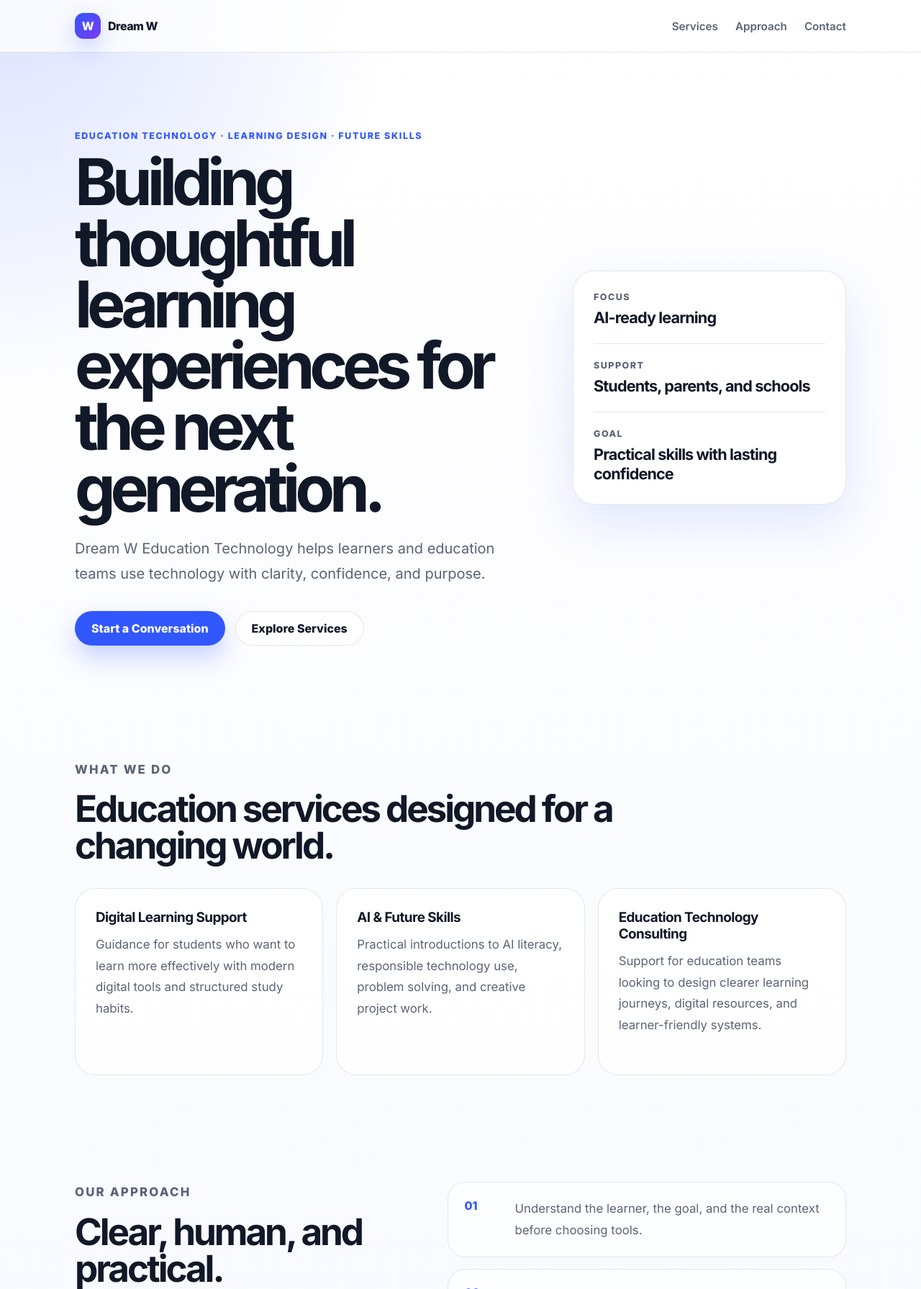
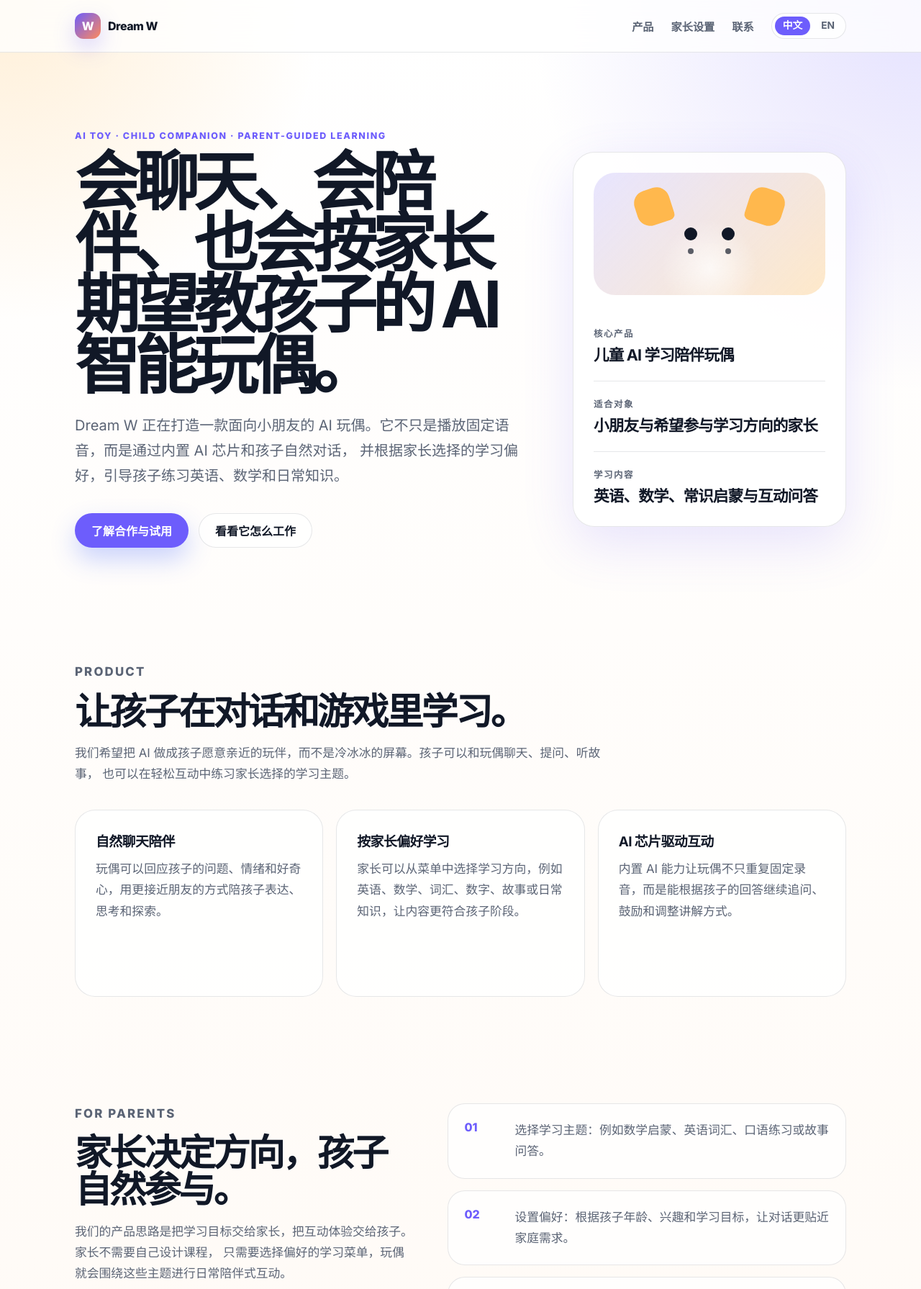
Before and after one commit to Ng-Cho-Yin/Dream-W, a plain HTML site: page index.html in a window 1280 px wide. Shown: the top 1791 px of the page at 72% size. Drawn offline with Linux system fonts and the light colour scheme.

Commit message:
Update site copy for AI toy and add language switch

```diff
--- a/index.html
+++ b/index.html
@@ -1,17 +1,17 @@
 <!doctype html>
-<html lang="en">
+<html lang="zh-Hans">
   <head>
     <meta charset="utf-8" />
     <meta name="viewport" content="width=device-width, initial-scale=1" />
     <meta
       name="description"
-      content="Dream W Education Technology builds modern learning experiences for students, families, and education teams."
+      content="Dream W Education Technology 正在打造面向儿童的 AI 智能玩偶，帮助孩子在自然聊天中学习英语、数学和更多启蒙知识。"
     />
-    <title>Dream W Education Technology</title>
+    <title>Dream W Education Technology | AI 智能玩偶</title>
     <link rel="preconnect" href="https://fonts.googleapis.com" />
     <link rel="preconnect" href="https://fonts.gstatic.com" crossorigin />
     <link
-      href="https://fonts.googleapis.com/css2?family=Inter:wght@400;500;600;700;800&display=swap"
+      href="https://fonts.googleapis.com/css2?family=Inter:wght@400;500;600;700;800&family=Noto+Sans+SC:wght@400;500;700;800&display=swap"
       rel="stylesheet"
     />
     <link rel="stylesheet" href="styles.css" />
@@ -19,14 +19,18 @@
   <body>
     <header class="site-header">
       <nav class="nav">
-        <a class="logo" href="#top" aria-label="Dream W Education Technology home">
+        <a class="logo" href="#top" aria-label="Dream W Education Technology 首页">
           <span class="logo-mark">W</span>
           <span>Dream W</span>
         </a>
-        <div class="nav-links" aria-label="Primary navigation">
-          <a href="#services">Services</a>
-          <a href="#approach">Approach</a>
-          <a href="#contact">Contact</a>
+        <div class="nav-links" aria-label="主导航">
+          <a href="#product">产品</a>
+          <a href="#parents">家长设置</a>
+          <a href="#contact">联系</a>
+          <div class="language-switch" aria-label="语言切换">
+            <a class="language-button active" href="index.html" aria-current="page">中文</a>
+            <a class="language-button" href="en.html">EN</a>
+          </div>
         </div>
       </nav>
     </header>
@@ -34,91 +38,120 @@
     <main id="top">
       <section class="hero">
         <div class="hero-content">
-          <p class="eyebrow">Education Technology · Learning Design · Future Skills</p>
-          <h1>Building thoughtful learning experiences for the next generation.</h1>
+          <p class="eyebrow">AI Toy · Child Companion · Parent-Guided Learning</p>
+          <h1>会聊天、会陪伴、也会按家长期望教孩子的 AI 智能玩偶。</h1>
           <p class="hero-copy">
-            Dream W Education Technology helps learners and education teams use technology with
-            clarity, confidence, and purpose.
+            Dream W 正在打造一款面向小朋友的 AI 玩偶。它不只是播放固定语音，而是通过内置 AI 芯片和孩子自然对话，
+            并根据家长选择的学习偏好，引导孩子练习英语、数学和日常知识。
           </p>
           <div class="hero-actions">
-            <a class="button primary" href="#contact">Start a Conversation</a>
-            <a class="button secondary" href="#services">Explore Services</a>
+            <a class="button primary" href="#contact">了解合作与试用</a>
+            <a class="button secondary" href="#product">看看它怎么工作</a>
           </div>
         </div>
-        <div class="hero-card" aria-label="Dream W focus areas">
-          <div>
-            <span class="card-label">Focus</span>
-            <strong>AI-ready learning</strong>
+        <div class="toy-card" aria-label="AI 智能玩偶重点功能">
+          <div class="toy-face" aria-hidden="true">
+            <span></span>
+            <span></span>
           </div>
           <div>
-            <span class="card-label">Support</span>
-            <strong>Students, parents, and schools</strong>
+            <span class="card-label">核心产品</span>
+            <strong>儿童 AI 学习陪伴玩偶</strong>
           </div>
           <div>
-            <span class="card-label">Goal</span>
-            <strong>Practical skills with lasting confidence</strong>
+            <span class="card-label">适合对象</span>
+            <strong>小朋友与希望参与学习方向的家长</strong>
+          </div>
+          <div>
+            <span class="card-label">学习内容</span>
+            <strong>英语、数学、常识启蒙与互动问答</strong>
           </div>
         </div>
       </section>
 
-      <section class="section" id="services">
+      <section class="section" id="product">
         <div class="section-heading">
-          <p class="eyebrow">What We Do</p>
-          <h2>Education services designed for a changing world.</h2>
+          <p class="eyebrow">Product</p>
+          <h2>让孩子在对话和游戏里学习。</h2>
+          <p>
+            我们希望把 AI 做成孩子愿意亲近的玩伴，而不是冷冰冰的屏幕。孩子可以和玩偶聊天、提问、听故事，
+            也可以在轻松互动中练习家长选择的学习主题。
+          </p>
         </div>
         <div class="grid">
           <article class="feature-card">
-            <h3>Digital Learning Support</h3>
+            <h3>自然聊天陪伴</h3>
             <p>
-              Guidance for students who want to learn more effectively with modern digital tools
-              and structured study habits.
+              玩偶可以回应孩子的问题、情绪和好奇心，用更接近朋友的方式陪孩子表达、思考和探索。
             </p>
           </article>
           <article class="feature-card">
-            <h3>AI & Future Skills</h3>
+            <h3>按家长偏好学习</h3>
             <p>
-              Practical introductions to AI literacy, responsible technology use, problem solving,
-              and creative project work.
+              家长可以从菜单中选择学习方向，例如英语、数学、词汇、数字、故事或日常知识，让内容更符合孩子阶段。
             </p>
           </article>
           <article class="feature-card">
-            <h3>Education Technology Consulting</h3>
+            <h3>AI 芯片驱动互动</h3>
             <p>
-              Support for education teams looking to design clearer learning journeys, digital
-              resources, and learner-friendly systems.
+              内置 AI 能力让玩偶不只重复固定录音，而是能根据孩子的回答继续追问、鼓励和调整讲解方式。
             </p>
           </article>
         </div>
       </section>
 
-      <section class="section split" id="approach">
+      <section class="section split" id="parents">
         <div>
-          <p class="eyebrow">Our Approach</p>
-          <h2>Clear, human, and practical.</h2>
+          <p class="eyebrow">For Parents</p>
+          <h2>家长决定方向，孩子自然参与。</h2>
+          <p>
+            我们的产品思路是把学习目标交给家长，把互动体验交给孩子。家长不需要自己设计课程，
+            只需要选择偏好的学习菜单，玩偶就会围绕这些主题进行日常陪伴式互动。
+          </p>
         </div>
         <div class="approach-list">
           <div>
             <span>01</span>
-            <p>Understand the learner, the goal, and the real context before choosing tools.</p>
+            <p>选择学习主题：例如数学启蒙、英语词汇、口语练习或故事问答。</p>
           </div>
           <div>
             <span>02</span>
-            <p>Design learning experiences that are simple to follow and easy to improve.</p>
+            <p>设置偏好：根据孩子年龄、兴趣和学习目标，让对话更贴近家庭需求。</p>
           </div>
           <div>
             <span>03</span>
-            <p>Use technology to strengthen thinking, creativity, and confidence.</p>
+            <p>孩子互动：通过聊天、提问、小游戏和鼓励式反馈，在玩中学习。</p>
           </div>
+        </div>
+      </section>
+
+      <section class="section roadmap">
+        <div class="section-heading">
+          <p class="eyebrow">Why It Matters</p>
+          <h2>我们想解决的不只是“教知识”，而是让孩子愿意开口。</h2>
+        </div>
+        <div class="grid">
+          <article class="feature-card">
+            <h3>少一点屏幕依赖</h3>
+            <p>用实体玩偶承载 AI 互动，让孩子通过声音和陪伴感学习，而不是一直盯着屏幕。</p>
+          </article>
+          <article class="feature-card">
+            <h3>更有温度的启蒙</h3>
+            <p>学习可以从孩子的一句“为什么”开始，再由玩偶用孩子听得懂的方式慢慢解释。</p>
+          </article>
+          <article class="feature-card">
+            <h3>家庭可参与</h3>
+            <p>家长可以把学习重点放进日常陪伴里，让教育不只发生在课堂或练习册上。</p>
+          </article>
         </div>
       </section>
 
       <section class="section contact" id="contact">
         <div>
           <p class="eyebrow">Contact</p>
-          <h2>Let’s talk about your learning goals.</h2>
+          <h2>我们正在推进产品原型与早期合作。</h2>
           <p>
-            Dream W Education Technology is preparing new education technology services for
-            students, families, and learning organisations.
+            如果你是家长、教育机构、玩具渠道或希望了解 Dream W AI 智能玩偶的合作伙伴，欢迎联系我们。
           </p>
         </div>
         <a class="button primary" href="mailto:hello@waitech.uk">hello@waitech.uk</a>
@@ -127,7 +160,7 @@
 
     <footer class="footer">
       <p>© 2026 Dream W Education Technology. All rights reserved.</p>
-      <a href="#top">Back to top</a>
+      <a href="#top">返回顶部</a>
     </footer>
   </body>
 </html>
--- a/styles.css
+++ b/styles.css
@@ -1,13 +1,14 @@
 :root {
   color-scheme: light;
-  --bg: #f6f8ff;
+  --bg: #fff8f1;
   --text: #111827;
   --muted: #5b6475;
-  --primary: #3157ff;
-  --primary-dark: #213bd2;
+  --primary: #6d5dfc;
+  --primary-dark: #5145d9;
+  --accent: #ffb84d;
   --card: rgba(255, 255, 255, 0.82);
   --border: rgba(17, 24, 39, 0.1);
-  --shadow: 0 24px 70px rgba(49, 87, 255, 0.14);
+  --shadow: 0 24px 70px rgba(109, 93, 252, 0.16);
 }
 
 * {
@@ -20,10 +21,12 @@ html {
 
 body {
   margin: 0;
-  font-family: "Inter", system-ui, -apple-system, BlinkMacSystemFont, "Segoe UI", sans-serif;
+  font-family:
+    "Inter", "Noto Sans SC", system-ui, -apple-system, BlinkMacSystemFont, "Segoe UI", sans-serif;
   color: var(--text);
   background:
-    radial-gradient(circle at top left, rgba(49, 87, 255, 0.17), transparent 34rem),
+    radial-gradient(circle at top left, rgba(255, 184, 77, 0.22), transparent 28rem),
+    radial-gradient(circle at top right, rgba(109, 93, 252, 0.18), transparent 34rem),
     linear-gradient(180deg, #ffffff 0%, var(--bg) 100%);
 }
 
@@ -71,8 +74,8 @@ a {
   place-items: center;
   border-radius: 12px;
   color: #ffffff;
-  background: linear-gradient(135deg, var(--primary), #7c3aed);
-  box-shadow: 0 12px 30px rgba(49, 87, 255, 0.26);
+  background: linear-gradient(135deg, var(--primary), #ff8a5b);
+  box-shadow: 0 12px 30px rgba(109, 93, 252, 0.26);
 }
 
 .nav-links {
@@ -84,6 +87,34 @@ a {
 
 .nav-links a:hover {
   color: var(--primary);
+}
+
+.language-switch {
+  display: inline-flex;
+  align-items: center;
+  gap: 4px;
+  padding: 4px;
+  border: 1px solid var(--border);
+  border-radius: 999px;
+  background: rgba(255, 255, 255, 0.72);
+}
+
+.language-button {
+  padding: 6px 11px;
+  border-radius: 999px;
+  font-size: 0.86rem;
+  font-weight: 700;
+  line-height: 1;
+  color: var(--muted);
+}
+
+.language-button:hover {
+  color: var(--primary);
+}
+
+.language-button.active {
+  color: #ffffff;
+  background: var(--primary);
 }
 
 .hero {
@@ -190,7 +221,7 @@ h3 {
   background: rgba(255, 255, 255, 0.72);
 }
 
-.hero-card {
+.toy-card {
   align-self: center;
   padding: 28px;
   border: 1px solid var(--border);
@@ -199,18 +230,64 @@ h3 {
   box-shadow: var(--shadow);
 }
 
-.hero-card div {
+.toy-card > div:not(.toy-face) {
   padding: 22px 0;
   border-bottom: 1px solid var(--border);
 }
 
-.hero-card div:first-child {
+.toy-card > div:not(.toy-face):first-of-type {
   padding-top: 0;
 }
 
-.hero-card div:last-child {
+.toy-card > div:last-child {
   padding-bottom: 0;
   border-bottom: 0;
+}
+
+.toy-face {
+  position: relative;
+  display: flex;
+  align-items: center;
+  justify-content: center;
+  gap: 34px;
+  height: 170px;
+  margin-bottom: 22px;
+  border-radius: 30px;
+  background:
+    radial-gradient(circle at 50% 78%, rgba(255, 255, 255, 0.72), transparent 32%),
+    linear-gradient(135deg, rgba(109, 93, 252, 0.16), rgba(255, 184, 77, 0.3));
+}
+
+.toy-face::before,
+.toy-face::after {
+  position: absolute;
+  content: "";
+  top: 22px;
+  width: 50px;
+  height: 50px;
+  background: var(--accent);
+}
+
+.toy-face::before {
+  left: 58px;
+  border-radius: 18px 18px 8px 18px;
+  transform: rotate(-18deg);
+}
+
+.toy-face::after {
+  right: 58px;
+  border-radius: 18px 18px 18px 8px;
+  transform: rotate(18deg);
+}
+
+.toy-face span {
+  position: relative;
+  z-index: 1;
+  width: 18px;
+  height: 18px;
+  border-radius: 999px;
+  background: var(--text);
+  box-shadow: 0 24px 0 -5px rgba(17, 24, 39, 0.68);
 }
 
 .card-label {
@@ -223,7 +300,7 @@ h3 {
   text-transform: uppercase;
 }
 
-.hero-card strong {
+.toy-card strong {
   display: block;
   font-size: 1.35rem;
   line-height: 1.25;
@@ -253,6 +330,16 @@ h3 {
   border: 1px solid var(--border);
   border-radius: 28px;
   background: rgba(255, 255, 255, 0.78);
+  transition:
+    border-color 180ms ease,
+    box-shadow 180ms ease,
+    transform 180ms ease;
+}
+
+.feature-card:hover {
+  border-color: rgba(109, 93, 252, 0.24);
+  box-shadow: 0 18px 46px rgba(109, 93, 252, 0.1);
+  transform: translateY(-2px);
 }
 
 .split {
```
Also changed, not shown: en.html (added, +181 -0 lines), 1 other file.
